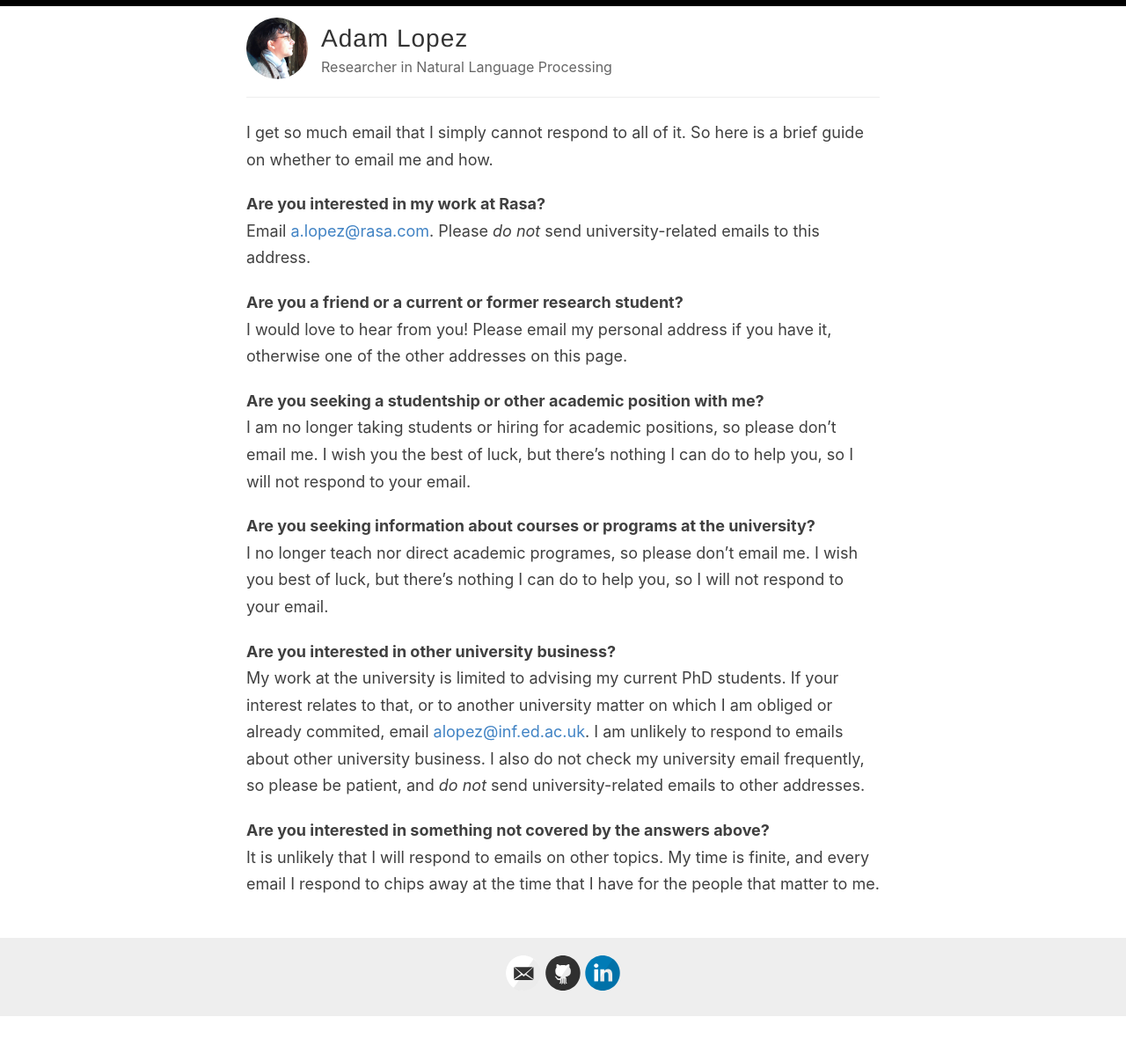
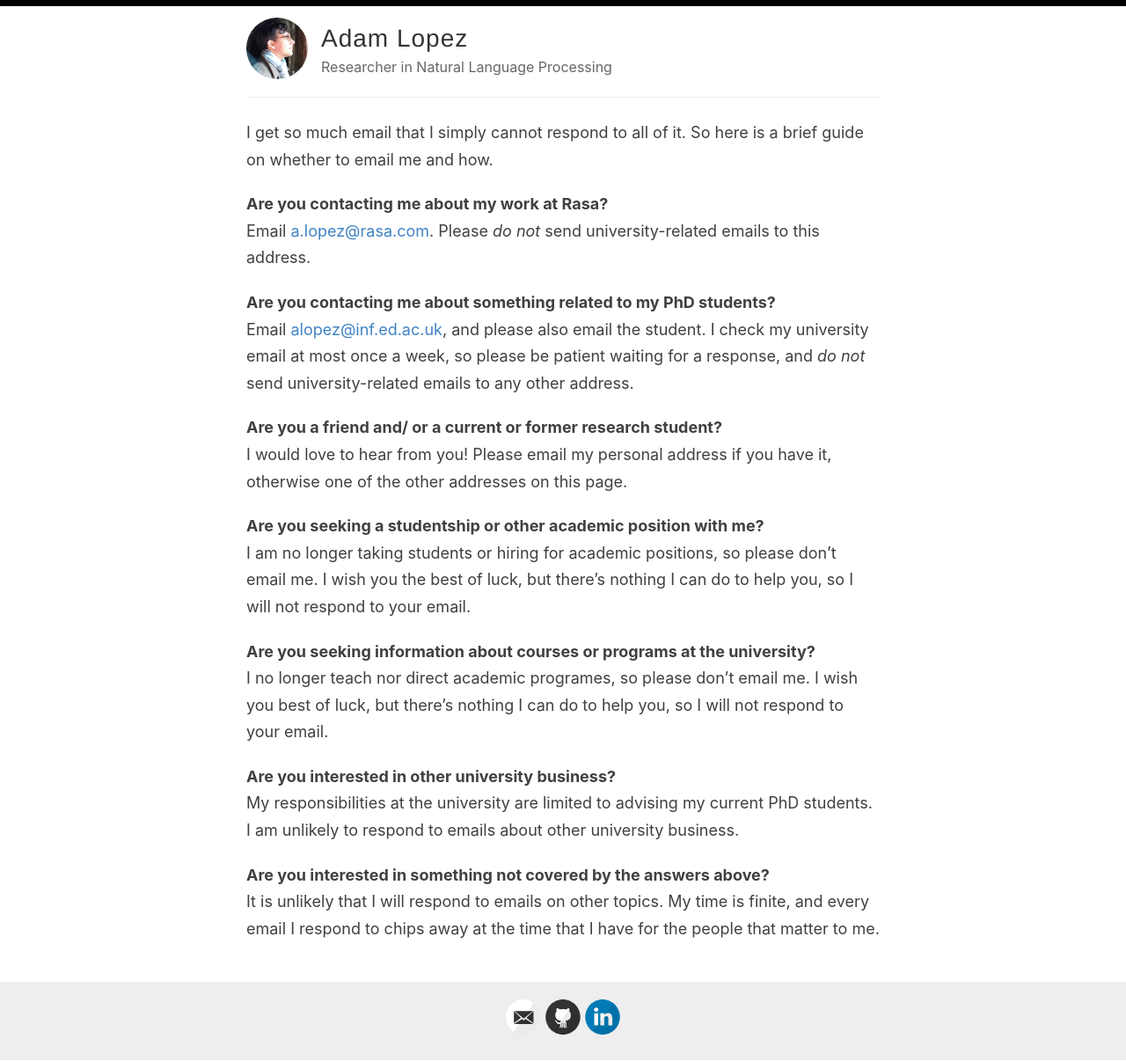
Before and after one commit to alopez/alopez.github.com, a Jekyll site: the page built from email.md, in a window 1280 px wide. Shown: the whole page at 88% size. Built offline with Jekyll 4.4.1, drawn with Linux system fonts in a browser that asks for light colours; before the commit the page ends 1155 px from its top, so only the background shows below that.

Commit message:
Update email.md

```diff
--- a/email.md
+++ b/email.md
@@ -4,11 +4,17 @@ layout: default
 I get so much email that I simply cannot respond to all of it. So here
 is a brief guide on whether to email me and how.
 
-Are you interested in my work at Rasa?
+Are you contacting me about my work at Rasa?
 : Email <a.lopez@rasa.com>. Please
   _do not_ send university-related emails to this address.
 
-Are you a friend or a current or former research student?
+Are you contacting me about something related to my PhD students?
+: Email <alopez@inf.ed.ac.uk>, and please also email the student.
+  I check my university email at most once a week, so please be
+  patient waiting for a response, and _do not_ send university-related
+  emails to any other address.
+
+Are you a friend and/ or a current or former research student?
 :  I would love to hear from you! Please email my personal
   address if you have it, otherwise one of the other addresses
   on this page.
@@ -26,14 +32,9 @@ Are you seeking information about courses or programs at the university?
   not respond to your email.
 
 Are you interested in other university business?
-: My work at the university is limited to advising
-  my current PhD students. If your interest relates
-  to that, or to another university matter on which I am obliged
-  or already commited, email <alopez@inf.ed.ac.uk>. I
-  am unlikely to respond to emails about other university business.
-  I also do not check my university email frequently, so please be patient,
-  and _do not_ send university-related emails to
-  other addresses.
+: My responsibilities at the university are limited to advising my
+  current PhD students. I am unlikely to respond to emails about other
+  university business.
 
 Are you interested in something not covered by the answers above?
 : It is unlikely
```
